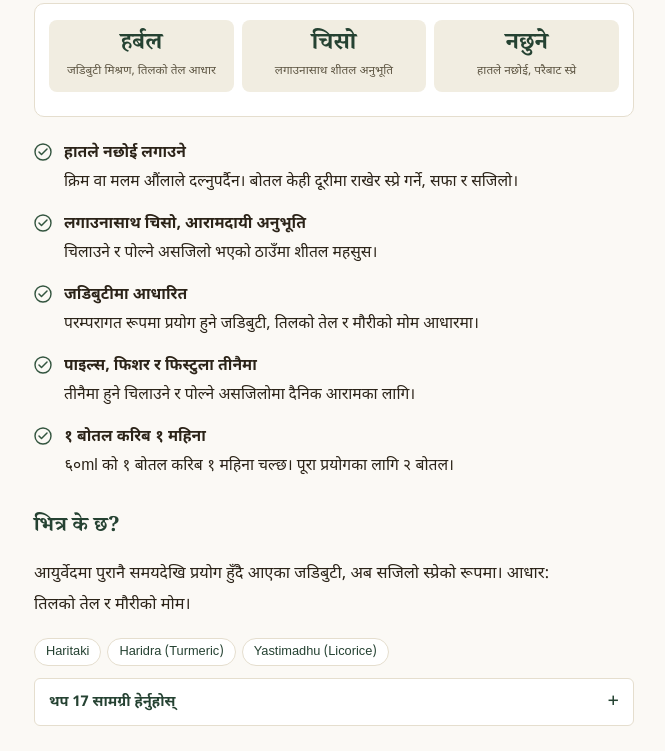
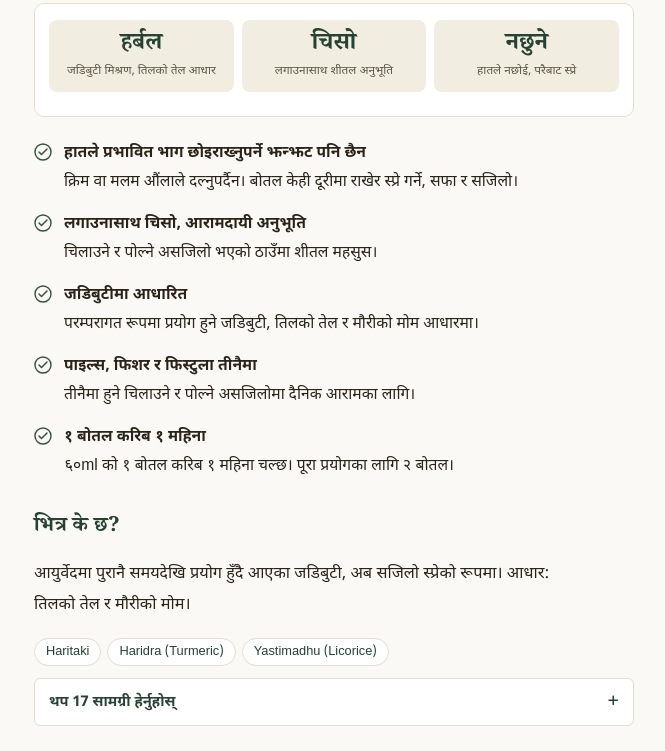
Before and after one commit to kazaydv/HPS-oct-11, a plain HTML site: page index.html in a window 1280 px wide. Shown: the part 1957-2708 px from the top of the page, without its empty margins (306-971 px from the left). Drawn offline with Linux system fonts and the light colour scheme.

Commit message:
Update index.html

```diff
--- a/index.html
+++ b/index.html
@@ -422,7 +422,7 @@ button.cta[disabled]{opacity:.7;cursor:wait;animation:none;}
       </div>
     </div>
     <ul class="benefits">
-      <li><svg width="18" height="18" viewBox="0 0 18 18"><circle cx="9" cy="9" r="8" fill="none" stroke="#33553F" stroke-width="1.4"/><path d="M5 9l2.5 2.5L13 6" stroke="#33553F" stroke-width="1.5" fill="none" stroke-linecap="round" stroke-linejoin="round"/></svg><span><b>हातले नछोई लगाउने</b><br>क्रिम वा मलम औंलाले दल्नुपर्दैन। बोतल केही दूरीमा राखेर स्प्रे गर्ने, सफा र सजिलो।</span></li>
+      <li><svg width="18" height="18" viewBox="0 0 18 18"><circle cx="9" cy="9" r="8" fill="none" stroke="#33553F" stroke-width="1.4"/><path d="M5 9l2.5 2.5L13 6" stroke="#33553F" stroke-width="1.5" fill="none" stroke-linecap="round" stroke-linejoin="round"/></svg><span><b>हातले प्रभावित भाग छोइराख्नुपर्ने झन्झट पनि छैन</b><br>क्रिम वा मलम औंलाले दल्नुपर्दैन। बोतल केही दूरीमा राखेर स्प्रे गर्ने, सफा र सजिलो।</span></li>
       <li><svg width="18" height="18" viewBox="0 0 18 18"><circle cx="9" cy="9" r="8" fill="none" stroke="#33553F" stroke-width="1.4"/><path d="M5 9l2.5 2.5L13 6" stroke="#33553F" stroke-width="1.5" fill="none" stroke-linecap="round" stroke-linejoin="round"/></svg><span><b>लगाउनासाथ चिसो, आरामदायी अनुभूति</b><br>चिलाउने र पोल्ने असजिलो भएको ठाउँमा शीतल महसुस।</span></li>
       <li><svg width="18" height="18" viewBox="0 0 18 18"><circle cx="9" cy="9" r="8" fill="none" stroke="#33553F" stroke-width="1.4"/><path d="M5 9l2.5 2.5L13 6" stroke="#33553F" stroke-width="1.5" fill="none" stroke-linecap="round" stroke-linejoin="round"/></svg><span><b>जडिबुटीमा आधारित</b><br>परम्परागत रूपमा प्रयोग हुने जडिबुटी, तिलको तेल र मौरीको मोम आधारमा।</span></li>
       <li><svg width="18" height="18" viewBox="0 0 18 18"><circle cx="9" cy="9" r="8" fill="none" stroke="#33553F" stroke-width="1.4"/><path d="M5 9l2.5 2.5L13 6" stroke="#33553F" stroke-width="1.5" fill="none" stroke-linecap="round" stroke-linejoin="round"/></svg><span><b>पाइल्स, फिशर र फिस्टुला तीनैमा</b><br>तीनैमा हुने चिलाउने र पोल्ने असजिलोमा दैनिक आरामका लागि।</span></li>
```
